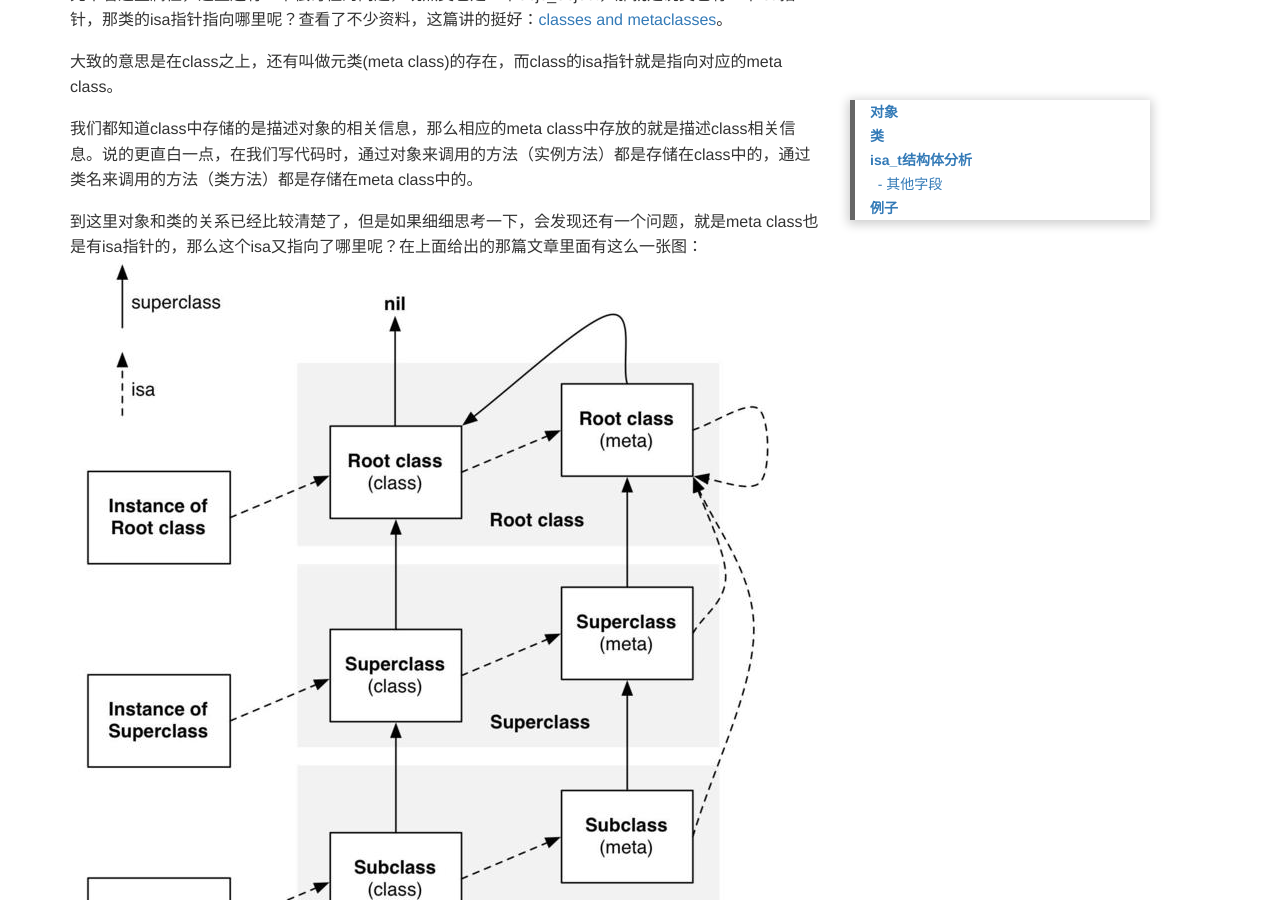
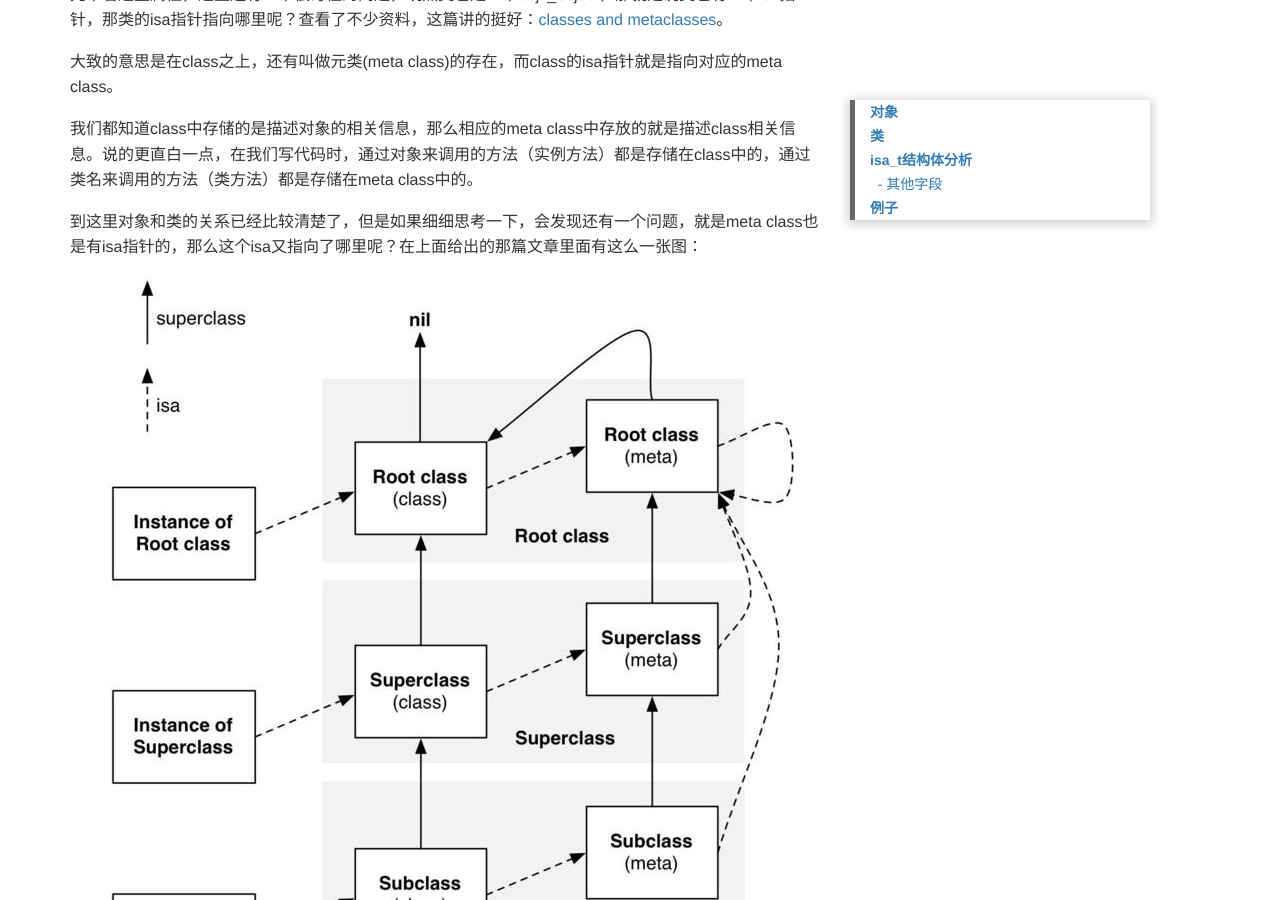
Before and after one commit to HavenZhu/HavenZhu.github.io, a Jekyll site: the page built from _posts/2017-02-12-Runtime源码 —— 对象、类和isa.md, in a window 1280 px wide and 900 px high, scrolled down 1511 px. Built offline with Jekyll 4.4.1, drawn with Linux system fonts in a browser that asks for light colours; a script that is not in the unit is left out.

Commit message:
调整图片在md中的显示

```diff
--- a/_posts/2017-02-12-Runtime源码 —— 对象、类和isa.md
+++ b/_posts/2017-02-12-Runtime源码 —— 对象、类和isa.md
@@ -46,7 +46,9 @@ Class就是结构体objc_class，但是objc_class继承于objc_object，那就
 我们都知道class中存储的是描述对象的相关信息，那么相应的meta class中存放的就是描述class相关信息。说的更直白一点，在我们写代码时，通过对象来调用的方法（实例方法）都是存储在class中的，通过类名来调用的方法（类方法）都是存储在meta class中的。
 
 到这里对象和类的关系已经比较清楚了，但是如果细细思考一下，会发现还有一个问题，就是meta class也是有isa指针的，那么这个isa又指向了哪里呢？在上面给出的那篇文章里面有这么一张图：
-![class diagram](http://47.100.168.106/assets/images/2017_02_12/class_diagram.jpeg)
+<div align="center">
+ <img src="http://47.100.168.106/assets/images/2017_02_12/class_diagram.jpeg">
+</div>
 
 这张图解释的非常清楚，meta class的isa指向了root meta class(绝大部分情况下root class就是NSObject)，root meta class的isa指向自身，isa的链路就是这样了。
 
```
